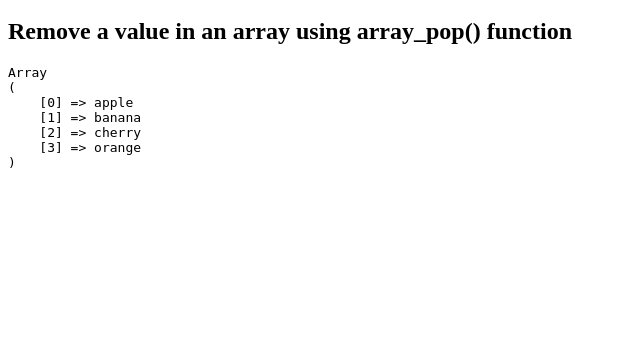
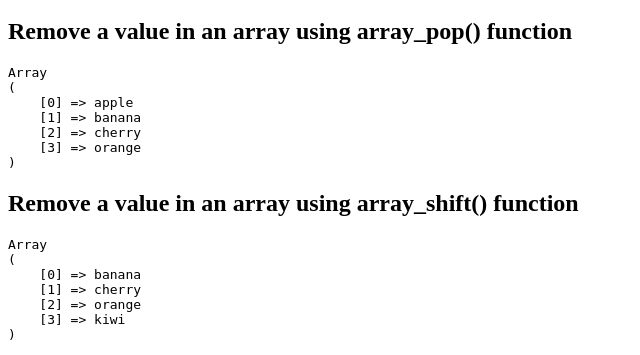
Before and after one commit to MehediAlam49/php_learning, a PHP site: page /arrays.php in a window 1280 px wide. Shown: the part 3800-4155 px from the top of the page, without its empty margins (0-640 px from the left). Before the commit the page ends 3968 px from the top, so only its background shows below. Run offline with PHP 8.4, Linux system fonts and the light colour scheme.

Commit message:
Remove a value in an array using array_shift() function

```diff
--- a/arrays.php
+++ b/arrays.php
@@ -231,4 +231,13 @@ print_r($fruits);
 echo "</pre>";
 
 
+// Remove a value in an array using array_shift() function
+echo "<h2>Remove a value in an array using array_shift() function</h2>";
+$fruits = ["apple", "banana", "cherry", "orange", "kiwi"];
+array_shift($fruits);
+echo "<pre>";
+print_r($fruits);
+echo "</pre>";
+
+
 ?>
```
